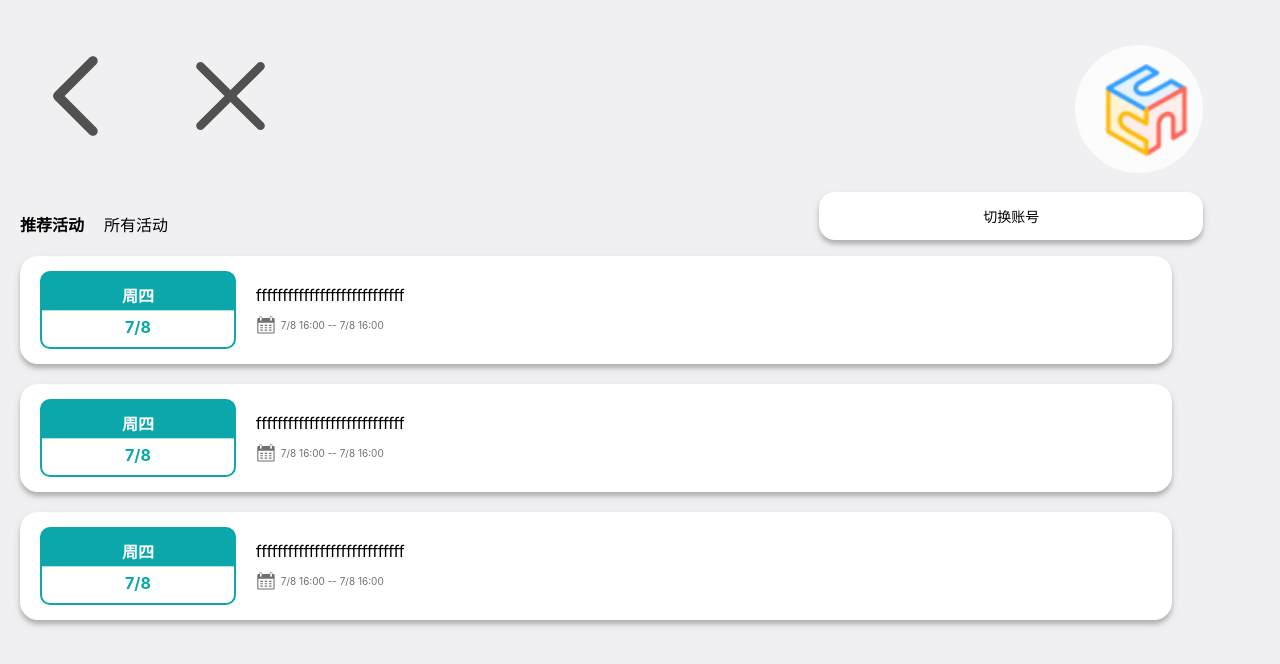
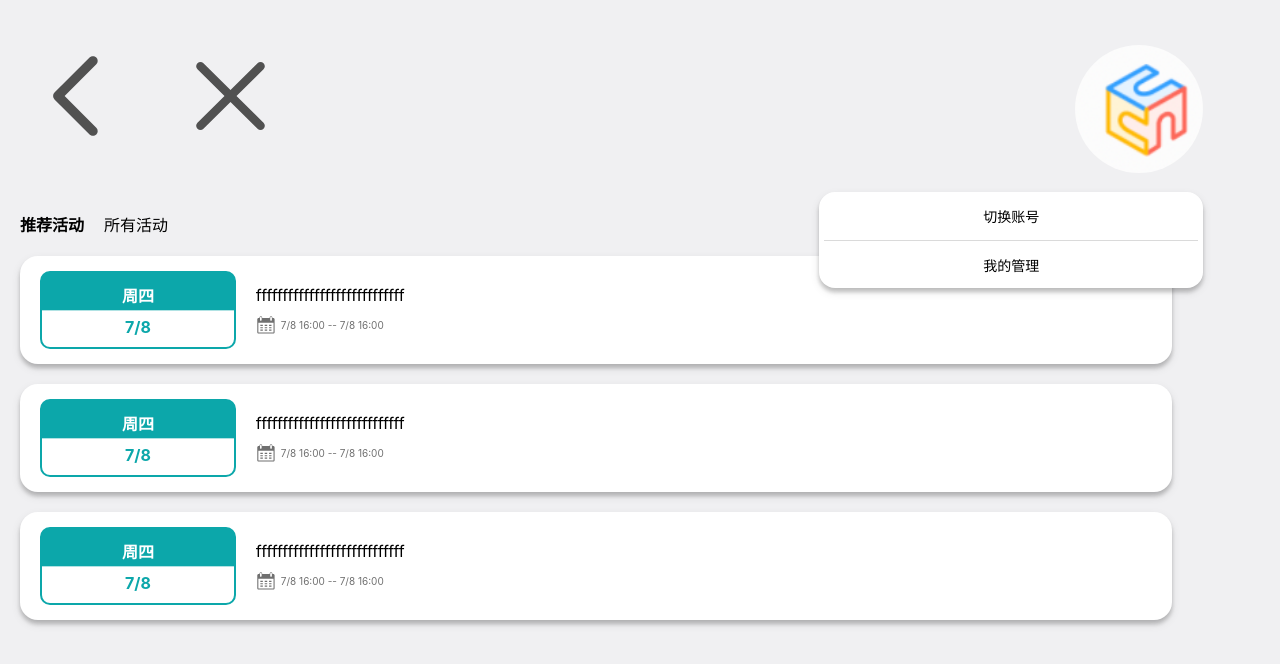
Before and after one commit to ncuhome/tudo-fe, a Next.js app: page / in a window 1280 px wide. Both pictures are taken after a click on the picture 1139 px from the left and 108 px from the top of the page. Shown: the top 664 px of the page. Built offline with nearby package versions, Linux system fonts and the light colour scheme.

Commit message:
💄 style/ optimize cutline style

```diff
--- a/components/shared/head-bar/index.module.scss
+++ b/components/shared/head-bar/index.module.scss
@@ -24,6 +24,14 @@ $grey: #707070;
     object-fit: cover;
     border-radius: 50%;
   }
+}
+
+.cutline {
+  content: "";
+  height: 1px;
+  margin-left: 5px;
+  margin-right: 5px;
+  background-color: #70707042;
 }
 
 .switchModal {
@@ -64,4 +72,11 @@ $grey: #707070;
     justify-content: center;
     align-items: center;
   }
+  & > span {
+    content: "";
+    height: 1px;
+    margin: 5px 0 5px 0;
+    width: 100%;
+    background-color: #70707042;
+  }
 }
--- a/components/shared/head-bar/index.tsx
+++ b/components/shared/head-bar/index.tsx
@@ -11,7 +11,7 @@ import styles from "./index.module.scss";
 
 interface HeadBarProps {
   profileDisplay?: boolean;
-  switchModalForAdmin: boolean;
+  switchModalForAdmin: boolean; //用于控制点击头像的切换按钮中是否显示管理员选项
 }
 
 const HeadBar: React.FC<HeadBarProps> = (props: HeadBarProps) => {
@@ -58,7 +58,10 @@ const HeadBar: React.FC<HeadBarProps> = (props: HeadBarProps) => {
           切换账号
         </div>
         {props.switchModalForAdmin ? (
-          <div className={styles.switchModal}>我的管理</div>
+          <>
+            <div className={styles.cutline}></div>
+            <div className={styles.switchModal}>我的管理</div>
+          </>
         ) : null}
       </Modal>
       <Modal
@@ -70,8 +73,8 @@ const HeadBar: React.FC<HeadBarProps> = (props: HeadBarProps) => {
       >
         <div className={styles.centerModal}>
           <div>test</div>
+          <span></span>
           <Link href={"/login"}>
-            <a>
               <div className={styles.loginLink}>
                 <img
                   style={{ width: "5vw", height: "5vw" }}
@@ -79,7 +82,6 @@ const HeadBar: React.FC<HeadBarProps> = (props: HeadBarProps) => {
                 />
                 <span>登录组织账号</span>
               </div>
-            </a>
           </Link>
         </div>
       </Modal>
--- a/components/shared/head-bar/modal-style.ts
+++ b/components/shared/head-bar/modal-style.ts
@@ -4,6 +4,7 @@ export const switchStylesDefault = {
     top: "15vw",
   },
   content: {
+    overflow: "hidden",
     position: "absolute",
     inset: "0 0 0 64vw",
     width: "30vw",
@@ -22,6 +23,7 @@ export const switchStylesAdmin = {
     top: "15vw",
   },
   content: {
+    overflow: "hidden",
     position: "absolute",
     inset: "0 0 0 64vw",
     width: "30vw",
@@ -33,7 +35,6 @@ export const switchStylesAdmin = {
       " 0 4px 4px 0 rgba(0, 0, 0, 0.2),  0 4px 10px 0 rgba(0, 0, 0, 0.10)",
   },
 };
-
 
 export const customCenterStyles = {
   overlay: {
--- a/pages/ActDetail/index.tsx
+++ b/pages/ActDetail/index.tsx
@@ -5,7 +5,7 @@ import styles from "./index.module.scss";
 const ActDetail: React.FC = () => {
   return (
     <div className={styles.background}>
-      <HeadBar />
+      <HeadBar switchModalForAdmin={false}/>
       <div className={styles.card_text_div}>
         <div className={styles.card_text_title}>
           南昌大学百年医学教育"南昌大学百年医学教育"南昌大学百年医学教育
--- a/pages/home/index.tsx
+++ b/pages/home/index.tsx
@@ -74,7 +74,7 @@ const HomePage: React.FC = () => {
 
   return (
     <div className={styles.background}>
-      <HeadBar profileDisplay={true} switchModalForAdmin={false}/>
+      <HeadBar profileDisplay={true} switchModalForAdmin={true}/>
       <div className={styles.act_tab}>
         {onChose ? (
           <>
```
